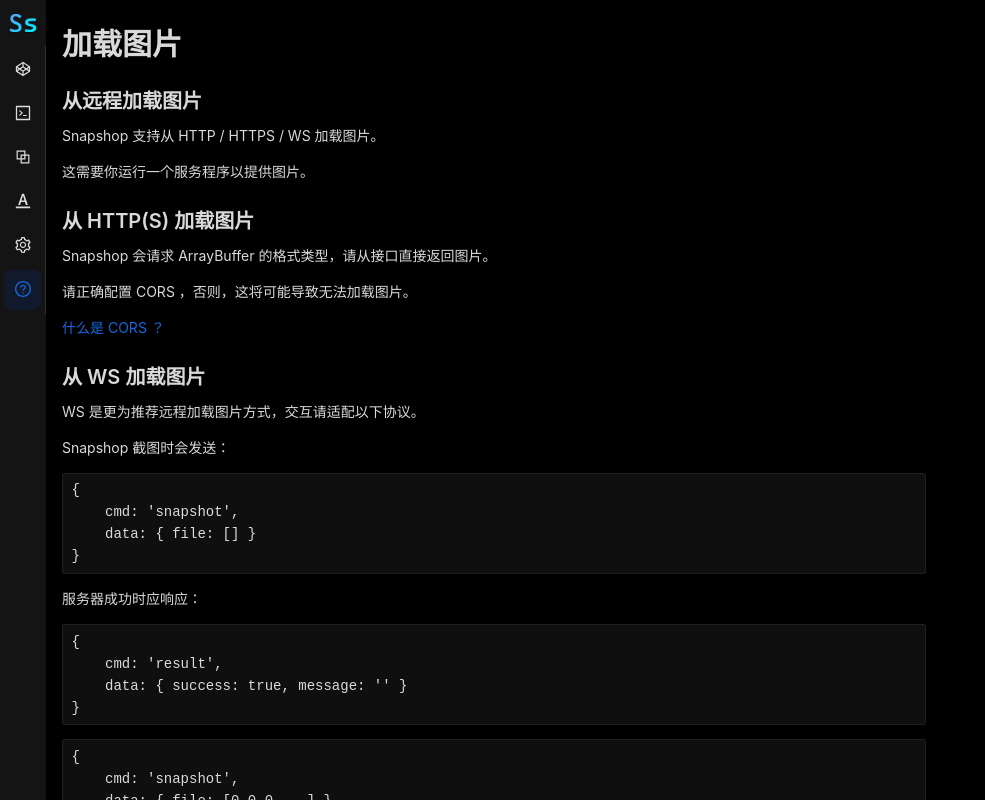
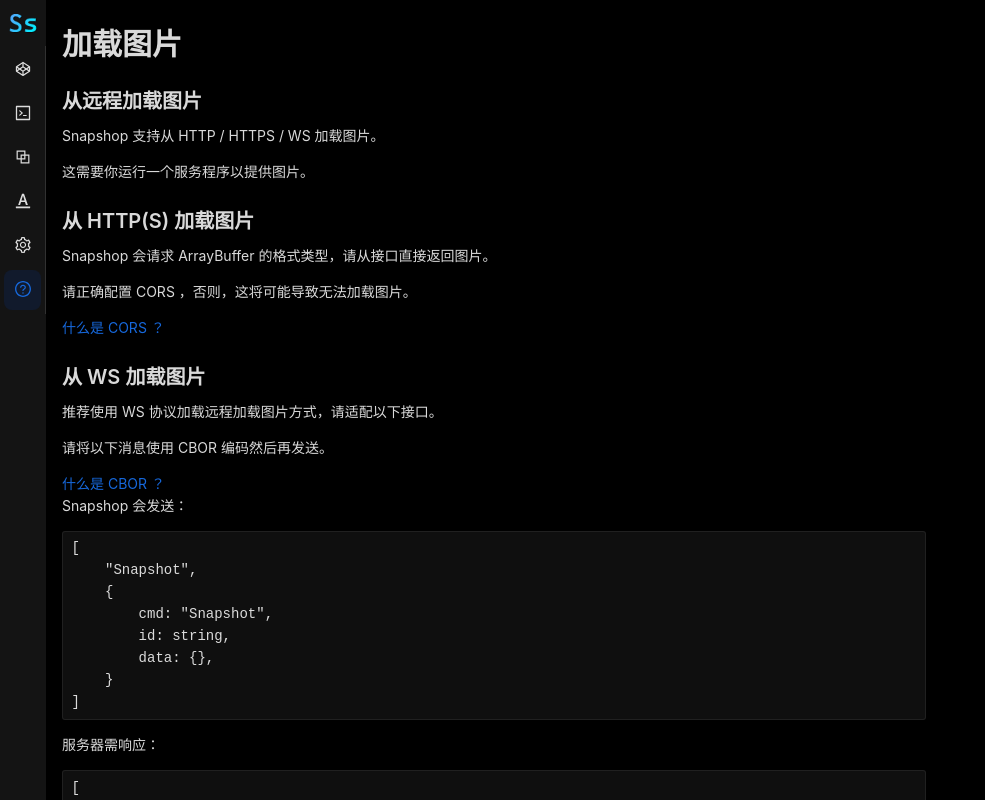
Before and after one commit to AuTsing/snapshop, a Vue app: page / in a window 1280 px wide. Both pictures are taken after a click on the item 22 px from the left and 290 px from the top of the page. Shown: the whole page, without its empty margins (0-985 px from the left). Built offline with nearby package versions, Linux system fonts and the light colour scheme.

Commit message:
Update Help

```diff
--- a/src/view/Help.vue
+++ b/src/view/Help.vue
@@ -44,44 +44,45 @@
         <a-typography-paragraph> Snapshop 支持从 HTTP / HTTPS / WS 加载图片。 </a-typography-paragraph>
         <a-typography-paragraph> 这需要你运行一个服务程序以提供图片。 </a-typography-paragraph>
         <a-typography-title :level="4">从 HTTP(S) 加载图片</a-typography-title>
-        <a-typography-paragraph> Snapshop 会请求 ArrayBuffer 的格式类型，请从接口直接返回图片。 </a-typography-paragraph>
+        <a-typography-paragraph>
+            Snapshop 会请求 ArrayBuffer 的格式类型，请从接口直接返回图片。
+        </a-typography-paragraph>
         <a-typography-paragraph> 请正确配置 CORS ，否则，这将可能导致无法加载图片。 </a-typography-paragraph>
-        <a-typography-link href="https://developer.mozilla.org/zh-CN/docs/Web/HTTP/CORS" target="_blank"> 什么是 CORS ？ </a-typography-link>
+        <a-typography-link href="https://developer.mozilla.org/zh-CN/docs/Web/HTTP/CORS" target="_blank">
+            什么是 CORS ？
+        </a-typography-link>
         <a-typography-title :level="4">从 WS 加载图片</a-typography-title>
-        <a-typography-paragraph> WS 是更为推荐远程加载图片方式，交互请适配以下协议。 </a-typography-paragraph>
-        <a-typography-paragraph> Snapshop 截图时会发送： </a-typography-paragraph>
+        <a-typography-paragraph> 推荐使用 WS 协议加载远程加载图片方式，请适配以下接口。 </a-typography-paragraph>
+        <a-typography-paragraph> 请将以下消息使用 CBOR 编码然后再发送。 </a-typography-paragraph>
+        <a-typography-link href="https://cbor.io" target="_blank"> 什么是 CBOR ？ </a-typography-link>
+        <a-typography-paragraph> Snapshop 会发送： </a-typography-paragraph>
         <a-typography-paragraph>
             <pre>
-{
-    cmd: 'snapshot',
-    data: { file: [] }
-}</pre
+[
+    "Snapshot",
+    {
+        cmd: "Snapshot",
+        id: string,
+        data: {},
+    }
+]</pre
             >
         </a-typography-paragraph>
-        <a-typography-paragraph> 服务器成功时应响应： </a-typography-paragraph>
+        <a-typography-paragraph> 服务器需响应： </a-typography-paragraph>
         <a-typography-paragraph>
             <pre>
-{
-    cmd: 'result',
-    data: { success: true, message: '' }
-}</pre
-            >
-        </a-typography-paragraph>
-        <a-typography-paragraph>
-            <pre>
-{
-    cmd: 'snapshot',
-    data: { file: [0,0,0,...] }
-}</pre
-            >
-        </a-typography-paragraph>
-        <a-typography-paragraph> 服务器失败时应响应： </a-typography-paragraph>
-        <a-typography-paragraph>
-            <pre>
-{
-    cmd: 'result',
-    data: { success: false, message: '失败原因' }
-}</pre
+[
+    "SnapshotResult",
+    {
+        cmd: "SnapshotResult",
+        id: string,
+        data: {
+            success: boolean,
+            message: string,
+            file: Uint8Array,
+        },
+    }
+]</pre
             >
         </a-typography-paragraph>
 
@@ -89,14 +90,26 @@
         <a-typography-title :level="4">快捷键</a-typography-title>
         <a-typography-paragraph> Snapshop 支持 WASD / 上下左右 两套操作方案。 </a-typography-paragraph>
         <a-typography-paragraph>
-            <a-table :columns="sampleHotkeysColumns" :data-source="sampleHotkeys" bordered size="small" :pagination="false"></a-table>
+            <a-table
+                :columns="sampleHotkeysColumns"
+                :data-source="sampleHotkeys"
+                bordered
+                size="small"
+                :pagination="false"
+            ></a-table>
         </a-typography-paragraph>
 
         <a-typography-title :level="2">生成代码</a-typography-title>
         <a-typography-title :level="4">快捷键</a-typography-title>
         <a-typography-paragraph> 在主面板可以通过快捷键生成代码。 </a-typography-paragraph>
         <a-typography-paragraph>
-            <a-table :columns="generateCodeHotkeysColumns" :data-source="generateCodeHotkeys" bordered size="small" :pagination="false"></a-table>
+            <a-table
+                :columns="generateCodeHotkeysColumns"
+                :data-source="generateCodeHotkeys"
+                bordered
+                size="small"
+                :pagination="false"
+            ></a-table>
         </a-typography-paragraph>
 
         <a-typography-title :level="4">组合式可视化生成代码</a-typography-title>
@@ -105,7 +118,9 @@
             组成，你需要添加步骤进流程，随后代码生成器会自动根据步骤对数据进行处理输出最终的代码结果。
         </a-typography-paragraph>
         <a-typography-paragraph> 具体步骤使用方法请参考默认流程 1 和流程 2 。 </a-typography-paragraph>
-        <a-typography-paragraph> `删除` 步骤会在完成所有 `重复` 步骤后，并在其余步骤执行前执行。 </a-typography-paragraph>
+        <a-typography-paragraph>
+            `删除` 步骤会在完成所有 `重复` 步骤后，并在其余步骤执行前执行。
+        </a-typography-paragraph>
     </a-typography>
 </template>
 
```
Also changed, not shown: 1 other file (tests, documents, lock files or other folders).
